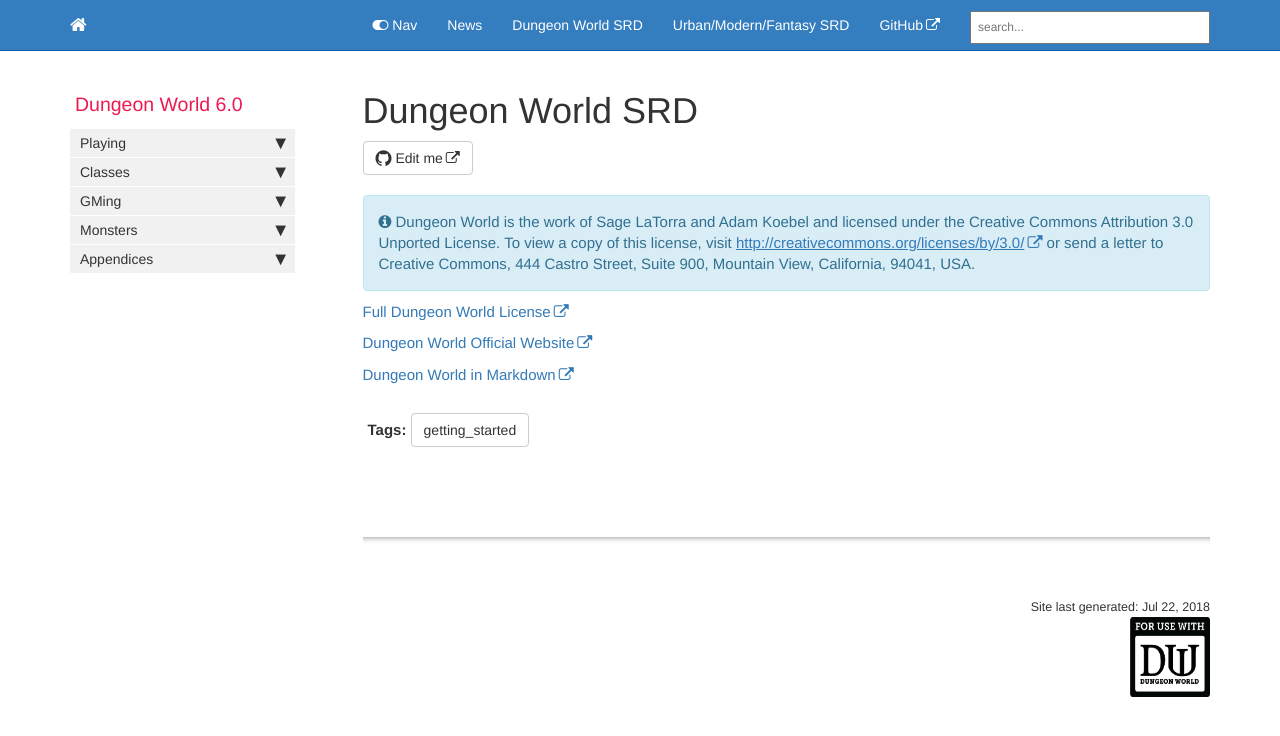
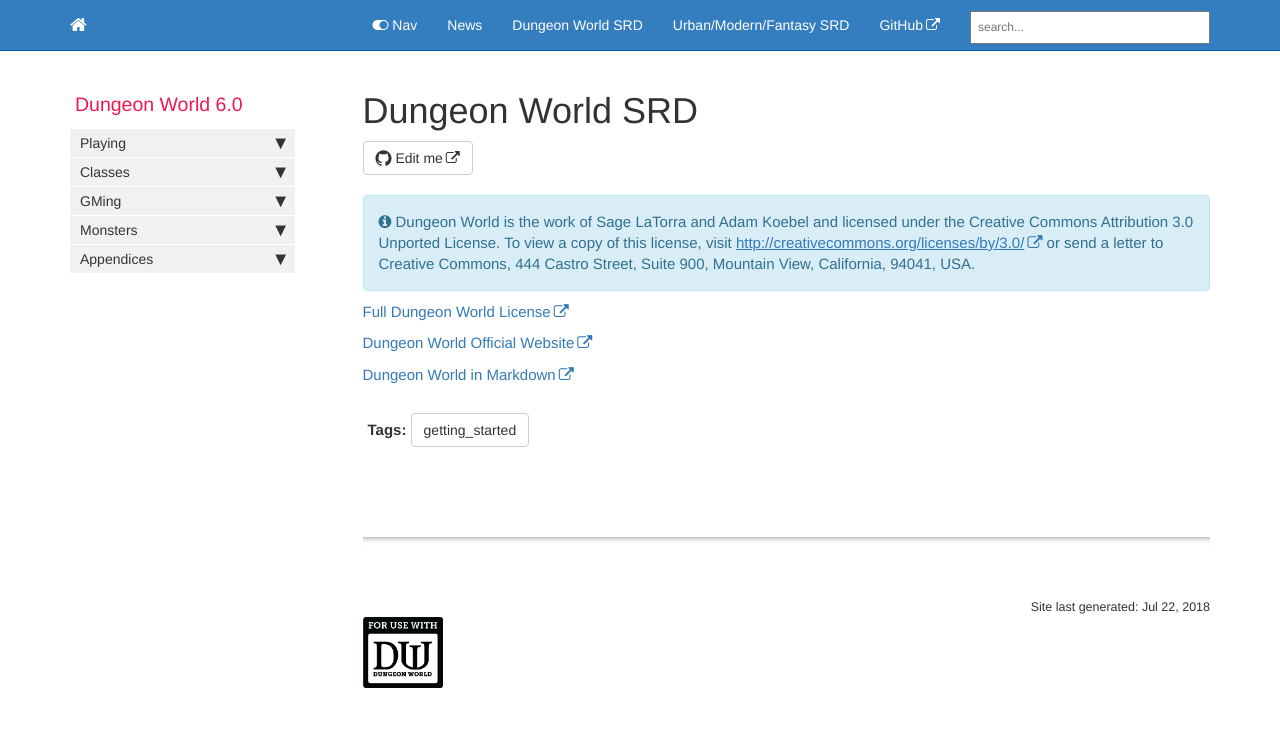
Before and after one commit to exposit/dw-srd, a Jekyll site: the page built from index.md, in a window 1280 px wide. Shown: the top 736 px of the page. Built offline with Jekyll 4.4.1, drawn with Linux system fonts in a browser that asks for light colours; nearby versions of some CDN libraries; comment, search, counter and statistics services are not loaded.

Commit message:
more image tweaks

```diff
--- a/_includes/footer.html
+++ b/_includes/footer.html
@@ -2,7 +2,7 @@
             <div class="row">
                 <div class="col-lg-12 footer">
 {% if page.last_updated %}<span>Page last updated:</span> {{page.last_updated}}<br/>{% endif %} Site last generated: {{ site.time | date: "%b %-d, %Y"  }} <br />
-<p><img src="{{ "images/use-with-dw-OnLight-BW.png" }}" height=80 width=80 alt="For use with DW image by Mike Weem at theweem.com"/></p>
+<p style="max-width: 80px"><img src="{{ "images/use-with-dw-OnLight-BW.png" }}" style="max-width:100%;" alt="For use with DW image by Mike Weem at theweem.com"/></p>
                 </div>
             </div>
 </footer>
```
